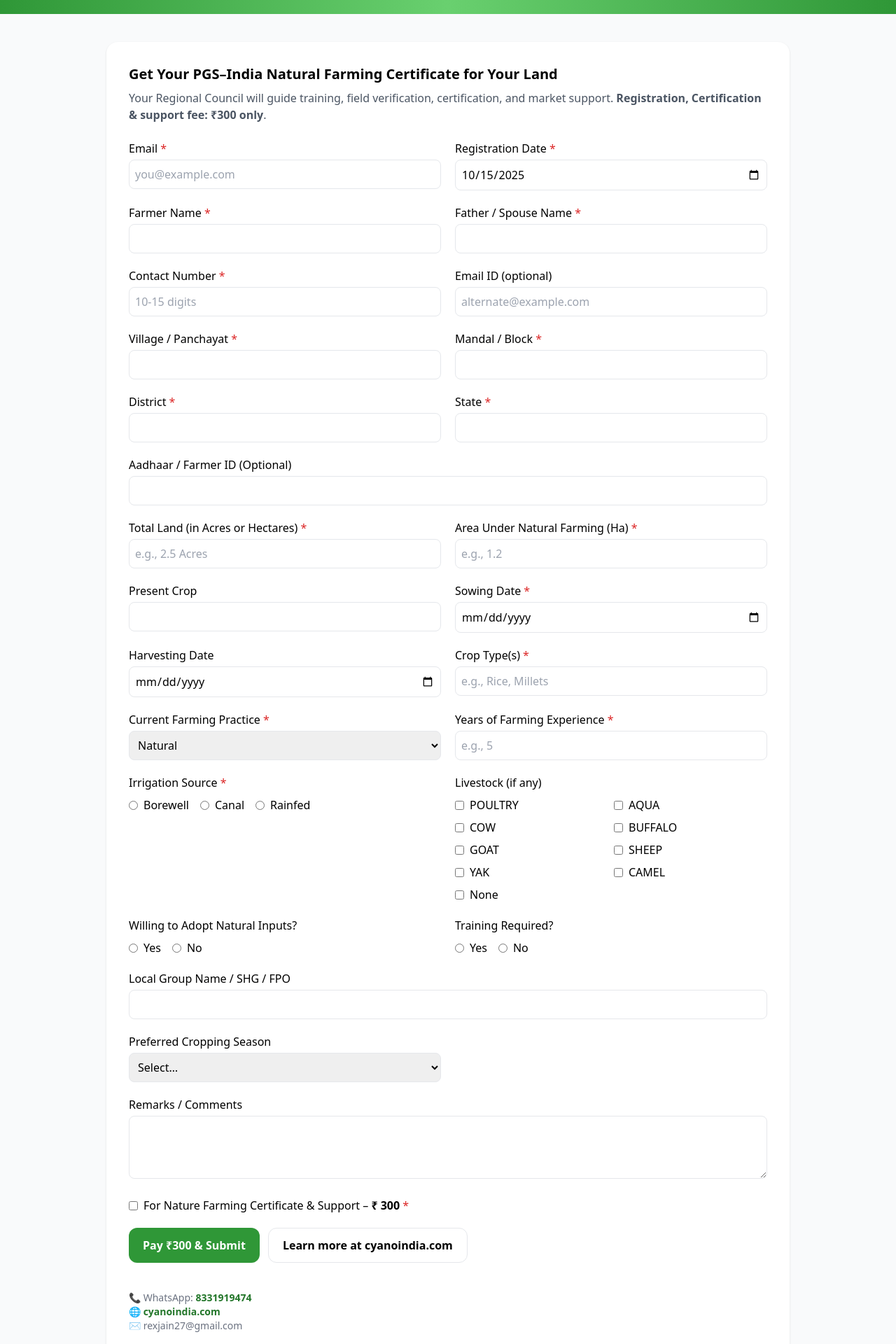
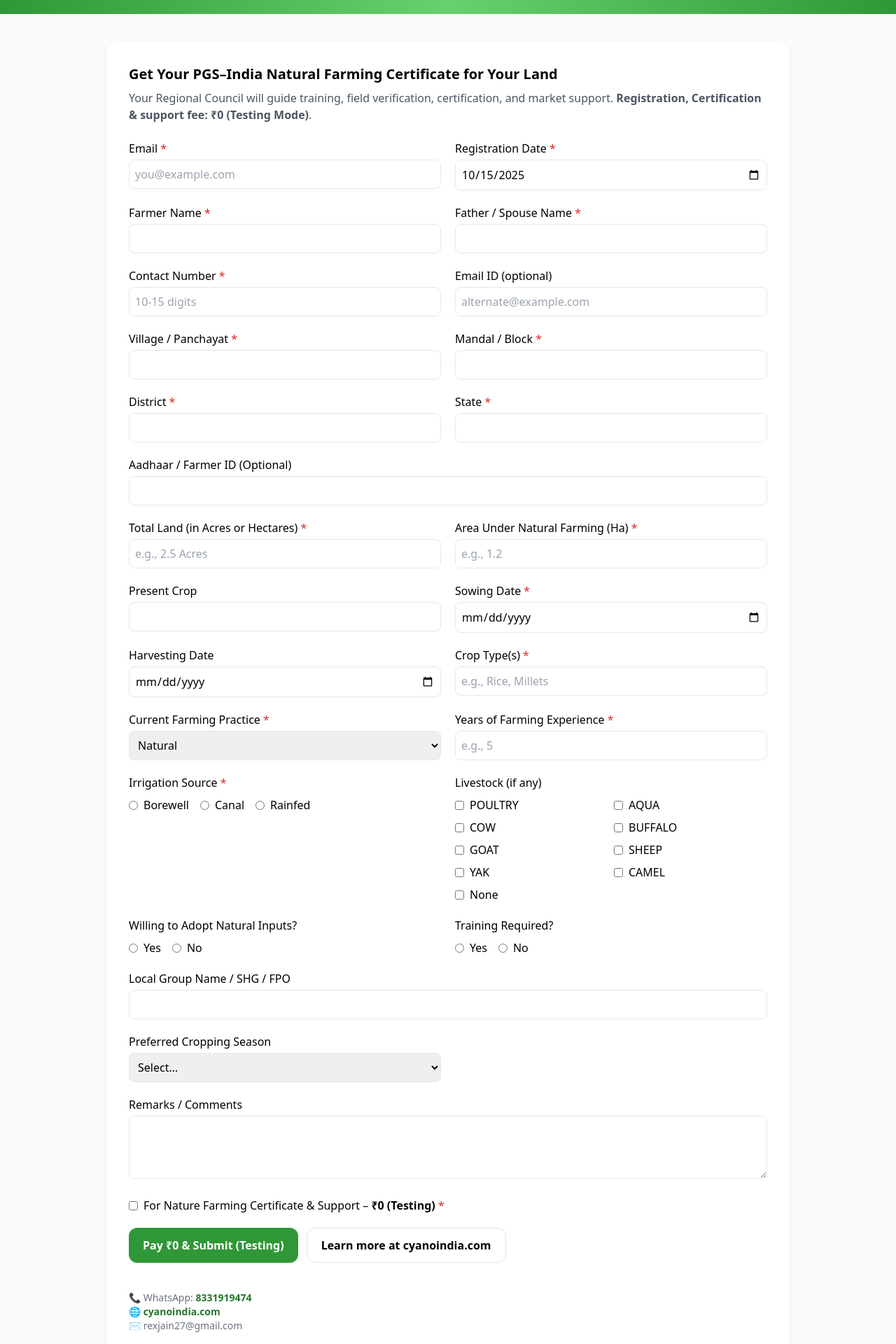
Before and after one commit to rishbahjain270804/farmformfront, a React (Vite) app: page / in a window 1280 px wide. Shown: the part 420-2340 px from the top of the page at 70% size. Built offline with nearby package versions, Linux system fonts and the light colour scheme; no server answers.

Commit message:
Update UI to show 0 testing mode for UPI payments

```diff
--- a/src/App.jsx
+++ b/src/App.jsx
@@ -31,7 +31,7 @@ const schema = z.object({
   localGroup: z.string().optional(),
   preferredSeason: z.enum(['Kharif','Rabi','Both']).optional(),
   remarks: z.string().optional(),
-  agreeFee: z.boolean().refine(v=>v===true, {message:'You must agree to pay ₹300'})
+  agreeFee: z.boolean().refine(v=>v===true, {message:'You must agree to pay ₹0 (Testing Mode)'})
 })
 
 function Hero() {
@@ -232,7 +232,7 @@ export default function App() {
             <h3 className="text-xl font-bold">Get Your PGS–India Natural Farming Certificate for Your Land</h3>
             <p className="mt-2 text-gray-600">
               Your Regional Council will guide training, field verification, certification, and market support.
-              <strong> Registration, Certification &amp; support fee: ₹300 only</strong>.
+              <strong> Registration, Certification &amp; support fee: ₹0 (Testing Mode)</strong>.
             </p>
 
             <form onSubmit={handleSubmit(onSubmit)} className="mt-6 grid grid-cols-1 md:grid-cols-2 gap-5">
@@ -437,7 +437,7 @@ export default function App() {
               {/* Fee agree */}
               <div className="md:col-span-2 flex items-center gap-2">
                 <input type="checkbox" {...register('agreeFee')} />
-                <span>For Nature Farming Certificate &amp; Support – <strong>₹ 300</strong> <span className="text-red-600">*</span></span>
+                <span>For Nature Farming Certificate &amp; Support – <strong>₹0 (Testing)</strong> <span className="text-red-600">*</span></span>
               </div>
               {errors.agreeFee && <p className="text-red-600 text-sm md:col-span-2">{errors.agreeFee.message}</p>}
 
@@ -448,7 +448,7 @@ export default function App() {
                   disabled={submitting}
                   className="px-5 py-3 rounded-xl bg-cyano-600 hover:bg-cyano-700 text-white font-semibold disabled:opacity-60"
                 >
-                  {submitting ? 'Processing…' : 'Pay ₹300 & Submit'}
+                  {submitting ? 'Processing…' : 'Pay ₹0 & Submit (Testing)'}
                 </button>
                 <a href="https://cyanoindia.com" target="_blank" rel="noreferrer" className="px-5 py-3 rounded-xl border font-semibold">
                   Learn more at cyanoindia.com
```
